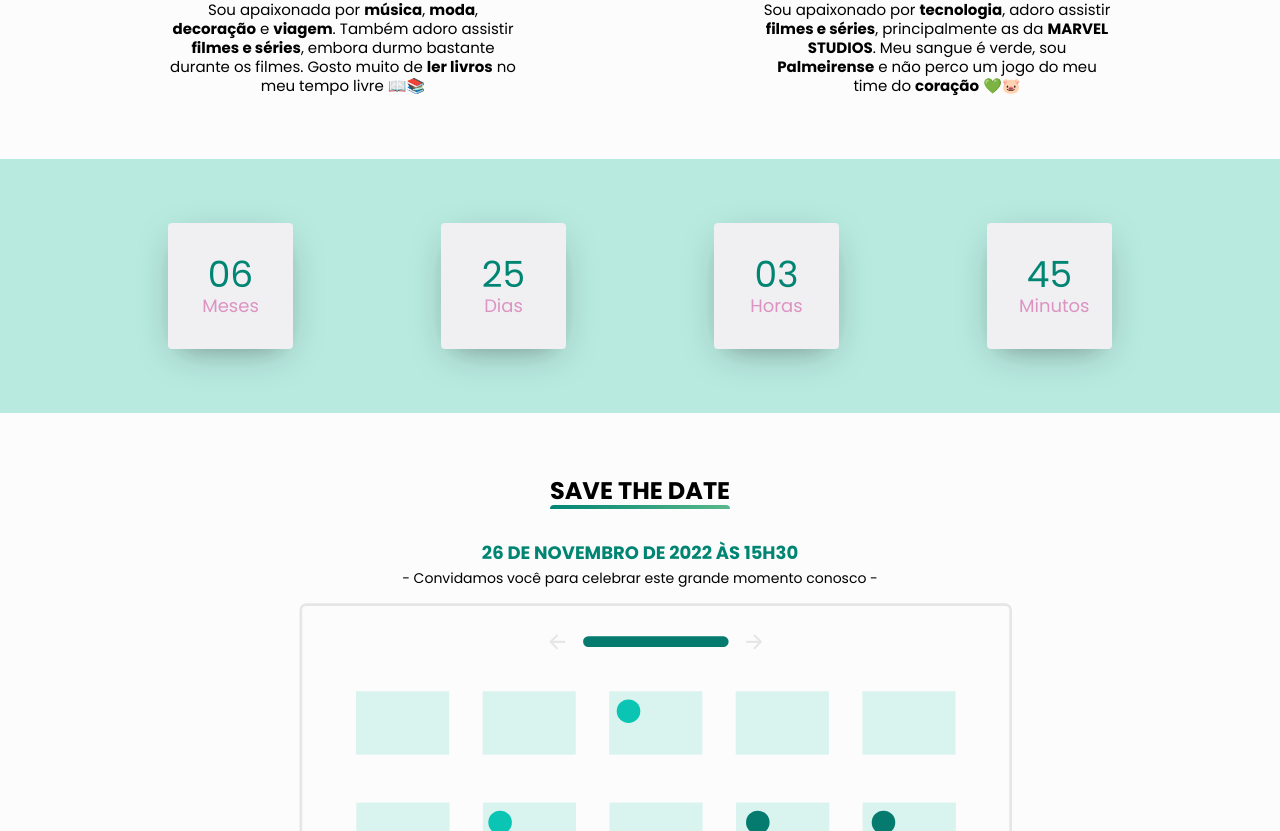
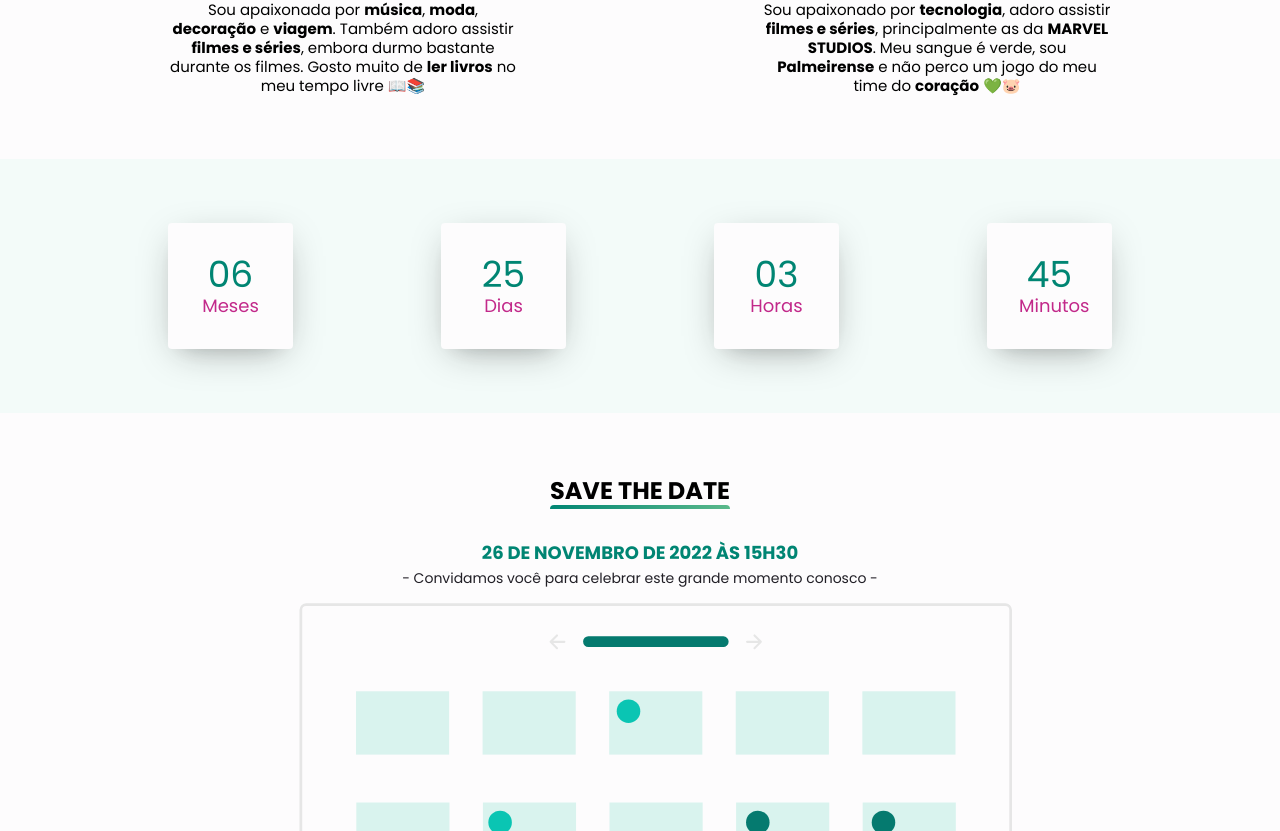
Before and after one commit to JulioZittei/our-wedding, a Next.js app: page / in a window 1280 px wide. Shown: the part 869-1700 px from the top of the page. Built offline with nearby package versions, Linux system fonts and the light colour scheme.

Commit message:
Refactor colors

```diff
--- a/src/styles/components/CountDownCss.ts
+++ b/src/styles/components/CountDownCss.ts
@@ -2,7 +2,7 @@ import { css } from '../stiches.config';
 import { ContainerCss } from './ContainerCss';
 
 export const Root = css({
-  background: '$teal5',
+  background: '$teal2',
 });
 
 export const Container = css({
@@ -42,7 +42,7 @@ export const TimeBox = css({
   flexDirection: 'column',
   alignItems: 'center',
   justifyContent: 'stretch',
-  background: '$slate3',
+  background: '$mauve1',
   borderRadius: 4,
   boxShadow: '0px 10px 38px -10px rgba(22, 23, 24, 0.35), 0px 10px 20px -15px rgba(22, 23, 24, 0.2)',
 
@@ -74,7 +74,7 @@ export const Date = css({
 export const Label = css({
   flex: 1,
   width: '100%',
-  color: '$pink8',
+  color: '$pink11',
   textAlign: 'center',
   fontFamily: '$poppinsFont',
 
--- a/src/styles/components/DropdownMenuCss.ts
+++ b/src/styles/components/DropdownMenuCss.ts
@@ -30,7 +30,7 @@ export const Trigger = css({
 export const Content = css({
   minWidth: 220,
   width: '100%',
-  backgroundColor: '$slate3',
+  backgroundColor: '$mauve3',
   borderRadius: 4,
   padding: '$space8',
   boxShadow: '0px 10px 38px -10px rgba(22, 23, 24, 0.35), 0px 10px 20px -15px rgba(22, 23, 24, 0.2)',
@@ -65,7 +65,7 @@ const itemStyles = {
   userSelect: 'none',
 
   '&[data-disabled]': {
-    color: '$slate8',
+    color: '$mauve8',
     pointerEvents: 'none',
   },
 
@@ -77,7 +77,7 @@ const itemStyles = {
   '&>svg': {
     marginRight: '$space8',
     ':focus > &': {},
-    '[data-disabled] &': { color: '$slate8' },
+    '[data-disabled] &': { color: '$mauve8' },
   },
 };
 
@@ -113,11 +113,11 @@ export const Button = css({
   '&>svg': {
     fontSize: '$fontSize24',
     ':focus > &': {},
-    '[data-disabled] &': { color: '$slate8' },
+    '[data-disabled] &': { color: '$mauve8' },
   },
 });
 
 export const Arrow = css({
-  fill: '$slate3',
+  fill: '$mauve3',
   boxShadow: '0px 10px 38px -10px rgba(22, 23, 24, 0.35), 0px 10px 20px -15px rgba(22, 23, 24, 0.2)',
 });
--- a/src/styles/components/GiftsCss.ts
+++ b/src/styles/components/GiftsCss.ts
@@ -1,6 +1,5 @@
 import { css } from '../stiches.config';
 import { teal } from '@radix-ui/colors';
-import { slateA } from '@radix-ui/colors';
 import { ContainerCss } from './ContainerCss';
 
 export const Root = css({
@@ -114,10 +113,6 @@ export const Card = css({
   flexDirection: 'column',
   alignItems: 'center',
   justifyContent: 'space-between',
-  // background: '$slate3',
-  // boxShadow: '0px 10px 38px -10px rgba(22, 23, 24, 0.35), 0px 10px 20px -15px rgba(22, 23, 24, 0.2)',
-  // borderRadius: 4,
-  // padding: '$space16',
   maxWidth: 200,
   width: '100%',
 
@@ -136,7 +131,7 @@ export const LinkButton = css({
   width: '100%',
   alignItems: 'center',
   justifyContent: 'center',
-  background: '$teal5',
+  background: '$teal3',
   padding: '.75rem $space16',
   borderRadius: 4,
   border: `1px solid transparent`,
@@ -156,8 +151,7 @@ export const LinkButton = css({
 
   '&:focus': { boxShadow: `0 0 0 2px ${teal.teal7}` },
   '&:hover': {
-    background: '$teal6',
-    border: `1px solid $teal7`,
+    background: '$teal4',
   },
 
   '&>svg': {
--- a/src/styles/components/HeroCss.ts
+++ b/src/styles/components/HeroCss.ts
@@ -69,7 +69,7 @@ export const Title = css({
 export const SubTitle = css({
   fontFamily: '$poppinsFont',
   fontWeight: '$fontWeightNormal',
-  color: '$slate12',
+  color: '$mauve12',
 
   '@sm': {
     fontSize: '$fontSize18',
--- a/src/styles/components/LocationCss.ts
+++ b/src/styles/components/LocationCss.ts
@@ -3,7 +3,7 @@ import { css } from '../stiches.config';
 import { ContainerCss } from './ContainerCss';
 
 export const Root = css({
-  background: '$teal5',
+  background: '$teal2',
 });
 
 export const Container = css({
@@ -101,6 +101,7 @@ export const Title = css({
 });
 
 export const SubTitle = css({
+  color: '$mauve12',
   fontFamily: '$poppinsFont',
   textAlign: 'center',
   fontSize: '$fontSize14',
@@ -124,12 +125,12 @@ export const LinkButton = css({
   display: 'flex',
   alignItems: 'center',
   justifyContent: 'space-evenly',
-  background: '$pink8',
+  background: '$pink3',
   padding: '.75rem $space16',
   borderRadius: 4,
   border: `1px solid transparent`,
 
-  color: '#fff',
+  color: '$pink11',
   fontFamily: '$poppinsFont',
   textDecoration: 'none',
   fontSize: '$fontSize14',
@@ -141,10 +142,9 @@ export const LinkButton = css({
 
   transition: 'all .5s ease-in-out',
 
-  '&:focus': { boxShadow: `0 0 0 2px ${pink.pink10}` },
+  '&:focus': { boxShadow: `0 0 0 2px ${pink.pink7}` },
   '&:hover': {
-    background: '$pink9',
-    border: `1px solid $pink10`,
+    background: '$pink4',
   },
 
   '@sm': {
--- a/src/styles/components/LogoCss.ts
+++ b/src/styles/components/LogoCss.ts
@@ -35,7 +35,7 @@ export const Title = css({
 });
 
 export const SubTitle = css({
-  color: '$slate11',
+  color: '$mauve11',
   fontFamily: '$poppinsFont',
   fontSize: '$fontSize14',
   lineHeight: '$lineHeight18',
@@ -57,9 +57,9 @@ export const Separator = css({
   fontSize: '$fontSize16',
   fontFamily: '$cinzelFont',
   textDecoration: 'none',
-  color: '$slate11',
+  color: '$mauve11',
   border: `5px double`,
-  borderColor: '$slate6',
+  borderColor: '$mauve6',
   borderRadius: '50%',
   margin: '0 $space8',
   padding: '$space8 $space12',
--- a/src/styles/components/NavigationMenuCss.ts
+++ b/src/styles/components/NavigationMenuCss.ts
@@ -8,7 +8,7 @@ export const Root = css({
   zIndex: 9999,
   borderBottom: '1px solid',
   borderTop: '1px solid',
-  borderColor: '$slate6',
+  borderColor: '$mauve6',
 });
 
 export const Container = css({
@@ -87,6 +87,6 @@ export const Button = css({
   '&>svg': {
     fontSize: '$fontSize24',
     ':focus > &': {},
-    '[data-disabled] &': { color: '$slate8' },
+    '[data-disabled] &': { color: '$mauve8' },
   },
 });
--- a/src/styles/components/SaveTheDateCss.ts
+++ b/src/styles/components/SaveTheDateCss.ts
@@ -3,7 +3,7 @@ import { css } from '../stiches.config';
 import { ContainerCss } from './ContainerCss';
 
 export const Root = css({
-  background: '$background',
+  background: '$backgroundDefault',
 });
 
 export const Container = css({
@@ -103,6 +103,7 @@ export const Title = css({
 });
 
 export const SubTitle = css({
+  color: '$mauve12',
   fontFamily: '$poppinsFont',
   textAlign: 'center',
   fontSize: '$fontSize14',
@@ -125,7 +126,7 @@ export const LinkButton = css({
   display: 'flex',
   alignItems: 'center',
   justifyContent: 'space-evenly',
-  background: '$teal5',
+  background: '$teal3',
   padding: '.75rem $space16',
   borderRadius: 4,
   border: `1px solid transparent`,
@@ -145,7 +146,6 @@ export const LinkButton = css({
   '&:focus': { boxShadow: `0 0 0 2px ${teal.teal7}` },
   '&:hover': {
     background: '$teal6',
-    border: `1px solid $teal7`,
   },
 
   '@sm': {
--- a/src/styles/stiches.config.ts
+++ b/src/styles/stiches.config.ts
@@ -10,8 +10,8 @@ import {
   yellowDark,
   green,
   greenDark,
-  slate,
-  slateDark,
+  mauve,
+  mauveDark,
   teal,
   tealDark,
   blue,
@@ -28,7 +28,7 @@ const { css, globalCss, keyframes, theme, createTheme, getCssText, config, style
       ...pink,
       ...sky,
       ...green,
-      ...slate,
+      ...mauve,
       ...red,
       ...yellow,
       ...teal,
@@ -36,7 +36,7 @@ const { css, globalCss, keyframes, theme, createTheme, getCssText, config, style
       ...amber,
       ...blackA,
       ...whiteA,
-      backgroundDefault: slate.slate1,
+      backgroundDefault: mauve.mauve1,
     },
     space: {
       space4: '0.25rem', // 4px
@@ -123,14 +123,14 @@ const darkTheme = createTheme({
     ...pinkDark,
     ...skyDark,
     ...greenDark,
-    ...slateDark,
+    ...mauveDark,
     ...redDark,
     ...yellowDark,
     ...greenDark,
     ...tealDark,
     ...blueDark,
     ...amberDark,
-    backgroundDefault: slateDark.slate1,
+    backgroundDefault: mauveDark.mauve1,
   },
 });
 
```
